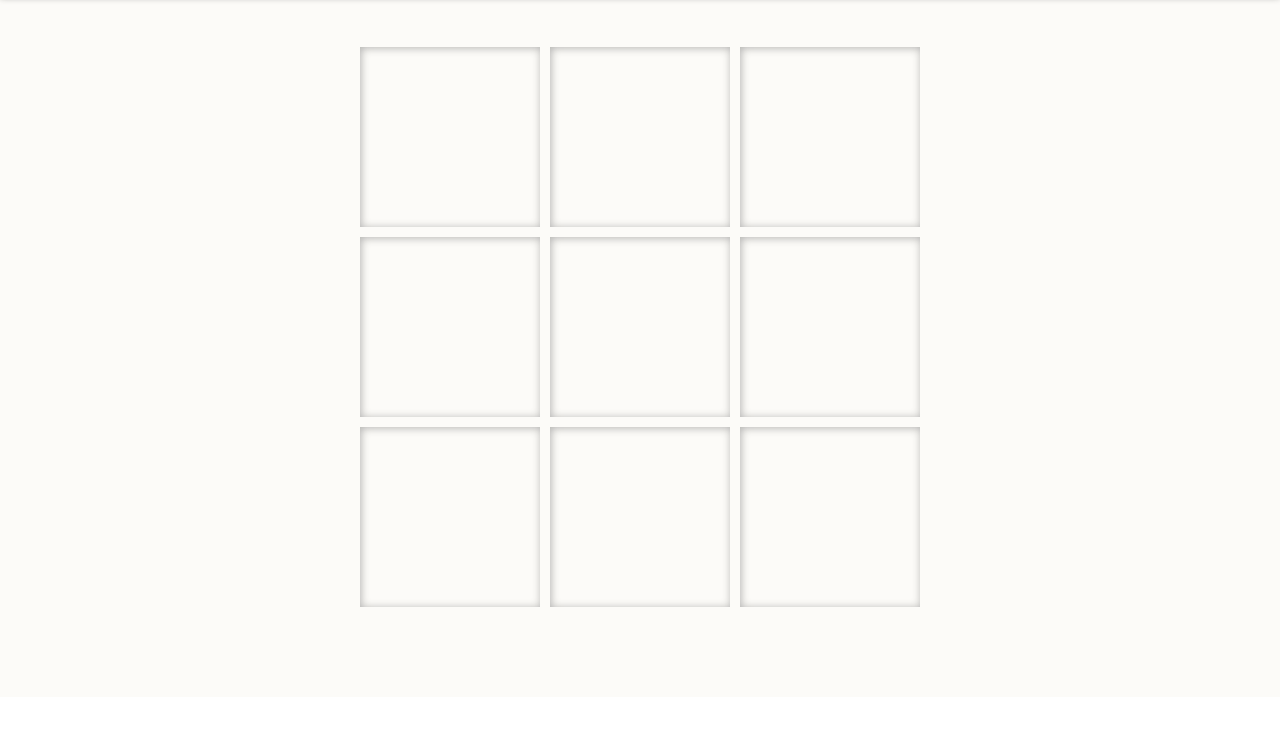
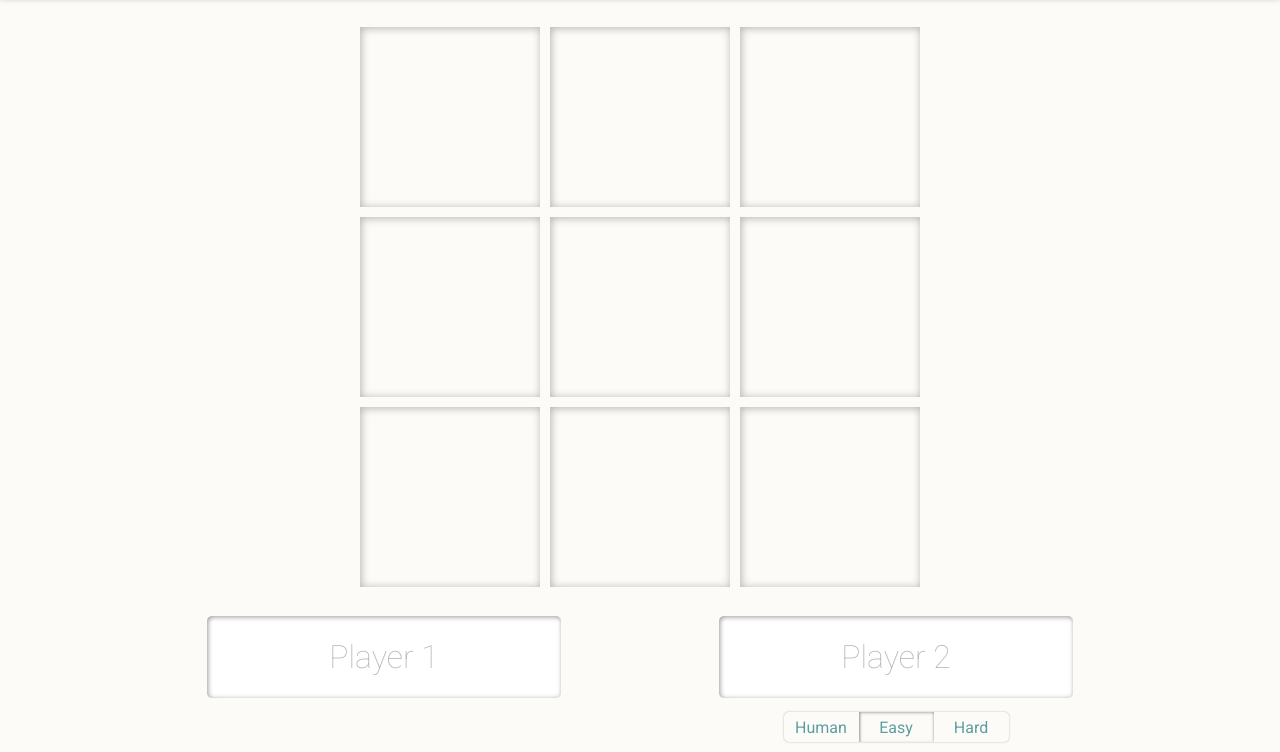
Before and after one commit to KhaledElmorsy/js-tic-tac-toe, a plain HTML site: page index.html in a window 1280 px wide. Shown: the part 103-855 px from the top of the page. Before the commit the page ends 800 px from the top, so only its background shows below. Drawn offline with Linux system fonts and the light colour scheme.

Commit message:
Add player selectiojn elements and styling

```diff
--- a/index.html
+++ b/index.html
@@ -24,6 +24,15 @@
       <div data-space="7"></div>
       <div data-space="8"></div>
     </div>
+    <div class="players">
+      <input type="text" id="player1" placeholder="Player 1">
+      <input type="text" id="player2" placeholder="Player 2">
+      <div class="settings">
+        <div id="human">Human</div>
+        <div id="easy" class="selected">Easy</div>
+        <div id="hard">Hard</div>
+      </div>
+    </div#
   </main>
 </body>
 </html>
--- a/style.css
+++ b/style.css
@@ -28,7 +28,7 @@ main{
 }
 
 .game-board {
-    margin-top: 50px;
+    margin-top: 30px;
 
     display: grid;
     gap: 10px;
@@ -92,3 +92,75 @@ header h1{
     font-size: 3rem;
     font-weight: 100;
 }
+
+.players{
+    padding-top: 25px;
+    padding-left: 10%;
+    padding-right: 10%;
+
+    display: grid;
+    grid-template: 90px 50px / 1fr 1fr;
+    grid-template-areas: "player1 player2"
+                         ". settings";
+    place-items: center;
+}
+
+.players input{
+    appearance: none;
+    width: clamp(220px, 80%,350px);
+    height: 80px;
+
+    font-family: 'Roboto', Helvetica, sans-serif;
+    font-size: 2rem;
+    font-weight: 300;
+    text-align: center;
+
+    border-radius: 5px;
+    box-shadow: inset 1px 1px 5px rgba(0,0,0,0.4);
+}
+
+.players input::placeholder{
+    color:rgb(183, 183, 183);
+    font-weight: 100;
+}
+
+input[id="player1"]{
+    grid-area: player1;
+
+    color: cadetblue;
+}
+
+input[id="player2"]{
+    grid-area: player2;
+
+    color: palevioletred;
+}
+
+.settings {
+    grid-area: settings;
+    display: flex;
+    border-radius: 5px;
+    overflow: hidden;
+    box-shadow: 0 0 2px rgba(0,0,0,0.3);
+
+}
+
+.settings div{
+    height: 30px;
+    width:75px;
+
+    display: grid;
+    place-items: center;
+
+    transition: all 150ms ease-out;
+
+
+    box-shadow: inset 1px 1px 3px rgba(0,0,0,0)
+    ,0 -1px 3px rgba(0,0,0,0.3);
+}
+
+.settings div.selected{
+    box-shadow: inset 1px 1px 3px rgba(0,0,0,0.3)
+    ,0 -1px 3px rgba(0, 0, 0, 0);
+
+}
```
